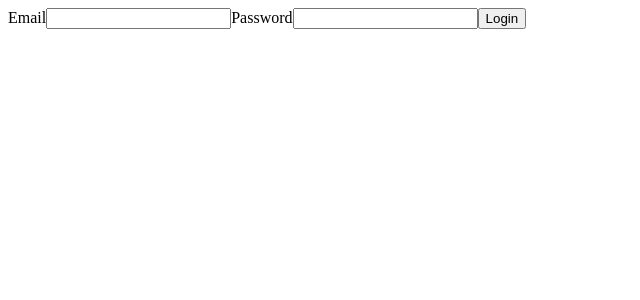
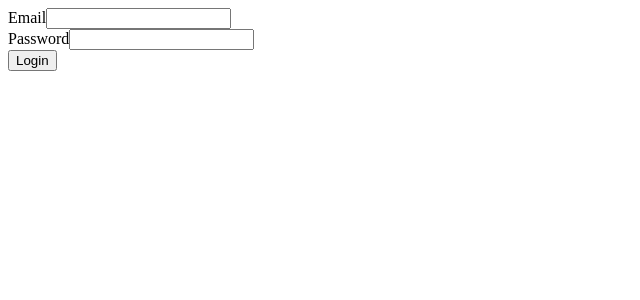
Before and after one commit to fccoelho7/boilerplate, a React (Create React App) app in the folder app/: page /login in a window 1280 px wide. Shown: the top 300 px of the page, without its empty margins (0-640 px from the left). Built offline with nearby package versions, Linux system fonts and the light colour scheme.

Commit message:
Add errors message to login component

```diff
--- a/app/package.json
+++ b/app/package.json
@@ -16,7 +16,8 @@
     "react-scripts": "3.4.0",
     "redux": "^4.0.5",
     "redux-devtools-extension": "^2.13.8",
-    "redux-thunk": "^2.3.0"
+    "redux-thunk": "^2.3.0",
+    "yup": "^0.28.1"
   },
   "scripts": {
     "start": "react-scripts start",
--- a/app/src/features/auth/Login.jsx
+++ b/app/src/features/auth/Login.jsx
@@ -1,45 +1,56 @@
 import React from 'react'
-import { useDispatch } from 'react-redux'
-import { useFormik } from 'formik'
+import { useDispatch, useSelector } from 'react-redux'
+import { Formik, Form, Field } from 'formik'
 import { useNavigate } from 'react-router-dom'
+import * as Yup from 'yup'
 
 import { login } from './reducer'
 
+const LoginSchema = Yup.object().shape({
+  email: Yup.string()
+    .email('Invalid email')
+    .required('Email required'),
+  password: Yup.string().required('Password required')
+})
+
 const Auth = () => {
+  const auth = useSelector(state => state.auth)
   const dispatch = useDispatch()
   const navigate = useNavigate()
 
-  const formik = useFormik({
-    initialValues: {
+  return (
+    <>
+      <Formik
+        initialValues={{
           email: '',
           password: ''
-    },
-    onSubmit: async values => {
+        }}
+        validationSchema={LoginSchema}
+        onSubmit={async values => {
           await dispatch(login(values))
           navigate('/')
-    }
-  })
-
-  return (
-    <form onSubmit={formik.handleSubmit}>
+        }}
+      >
+        {({ errors, touched }) => (
+          <Form>
+            <div>
               <label htmlFor="email">Email</label>
-      <input
-        id="email"
-        name="email"
-        type="text"
-        onChange={formik.handleChange}
-        value={formik.values.email}
-      />
+              <Field name="email" type="text" />
+              {errors.email && touched.email && <p>{errors.email}</p>}
+            </div>
+            <div>
               <label htmlFor="password">Password</label>
-      <input
-        id="password"
-        name="password"
-        type="password"
-        onChange={formik.handleChange}
-        value={formik.values.password}
-      />
+              <Field name="password" type="password" />
+              {errors.password && touched.password && <p>{errors.password}</p>}
+            </div>
+            <div className="errors">
+              {auth.errors && auth.errors.map(error => <p>{error.message}</p>)}
+            </div>
             <button type="submit">Login</button>
-    </form>
+          </Form>
+        )}
+      </Formik>
+    </>
   )
 }
 
--- a/app/src/features/auth/reducer.js
+++ b/app/src/features/auth/reducer.js
@@ -2,22 +2,27 @@ import api from '../../services/api'
 
 // Actions
 const GET_PROFILE = 'auth/GET_PROFILE'
-const LOGIN = 'auth/LOGIN'
+const LOGIN_SUCCESS = 'auth/LOGIN_SUCCESS'
+const LOGIN_FAILED = 'auth/LOGIN_FAILED'
 const LOGOUT = 'auth/LOGOUT'
 
 const initialState = {
-  user: null
+  user: null,
+  errors: []
 }
 
 // Reducer
 export default function reducer(state = initialState, action = {}) {
   switch (action.type) {
+    case LOGIN_SUCCESS:
+      const { user, token } = action.payload
+      localStorage.setItem('token', token)
+      return { user, errors: [] }
+    case LOGIN_FAILED:
+      const errors = action.payload
+      return { errors }
     case GET_PROFILE:
       return { user: action.payload }
-    case LOGIN:
-      const { user, token } = action.payload
-      localStorage.setItem('token', token)
-      return { user }
     case LOGOUT:
       localStorage.removeItem('token')
       return { user: null }
@@ -28,8 +33,13 @@ export default function reducer(state = initialState, action = {}) {
 
 // Action Creators
 export const login = payload => async dispatch => {
-  const { data } = await api.post('/login', payload)
-  return dispatch({ type: LOGIN, payload: data })
+  try {
+    const { data } = await api.post('/login', payload)
+    dispatch({ type: LOGIN_SUCCESS, payload: data })
+  } catch (error) {
+    const { data } = error.response
+    dispatch({ type: LOGIN_FAILED, payload: data })
+  }
 }
 
 export const logout = () => ({ type: LOGOUT })
```
Also changed, not shown: 1 other file (tests, documents, lock files or other folders). Lines whose indentation alone changed are shown as unchanged.
